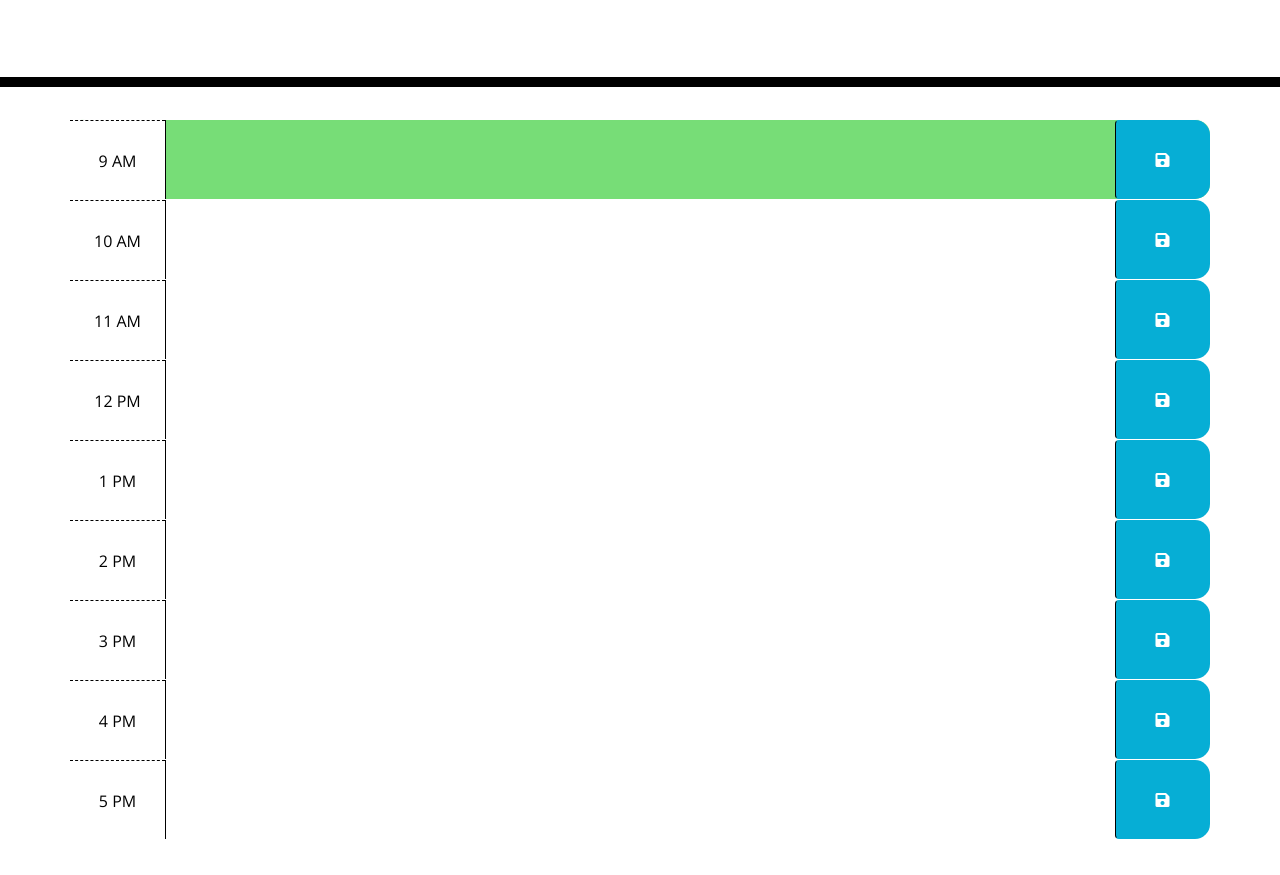
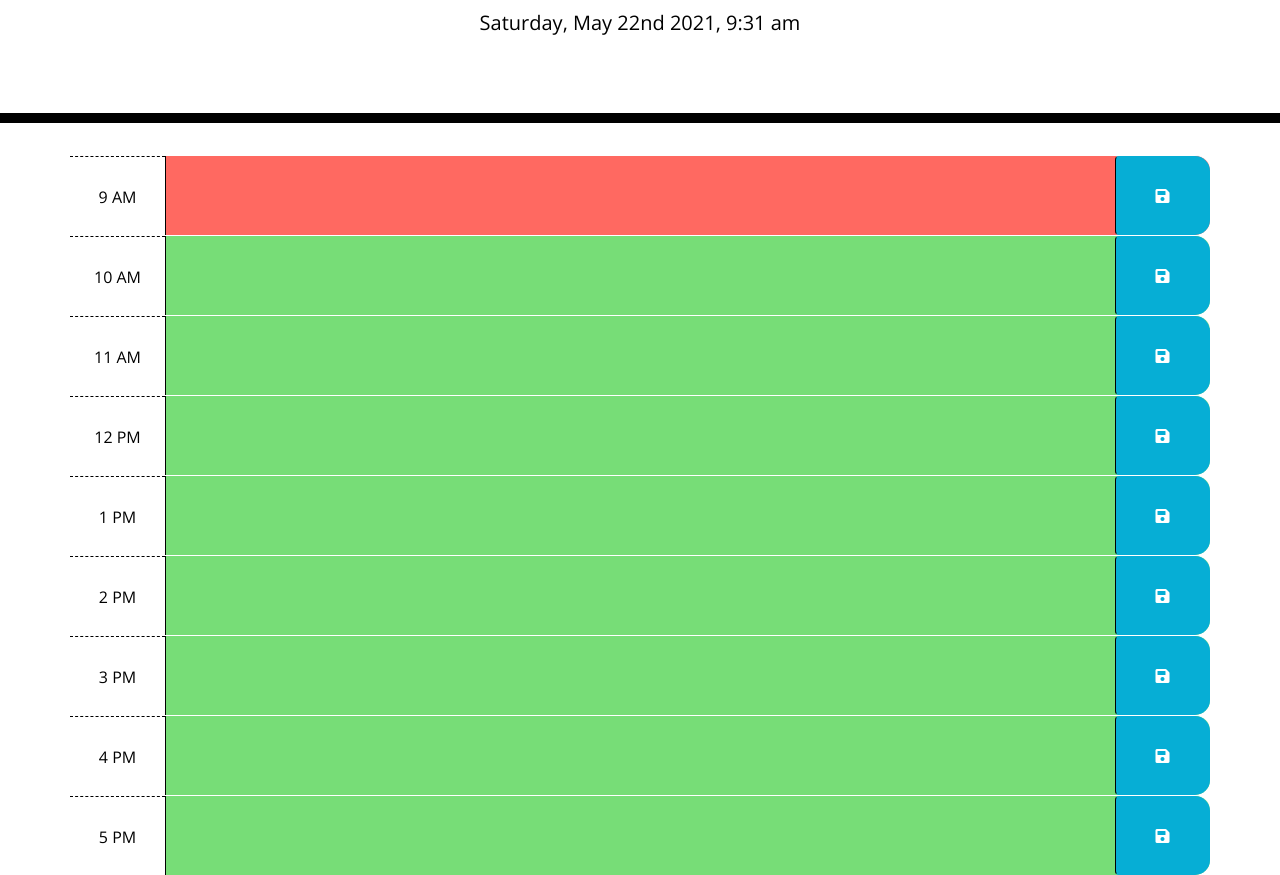
Before and after one commit to Teku-Guy/WorkDayScheduler, a plain HTML site: page index.html in a window 1280 px wide. Shown: the part 181-1056 px from the top of the page. Before the commit the page ends 1020 px from the top, so only its background shows below. Drawn offline with nearby package versions, Linux system fonts and the light colour scheme.

Commit message:
added moment.js Functions

```diff
--- a/assets/js/script.js
+++ b/assets/js/script.js
@@ -1,5 +1,36 @@
+// Let's set a Var to display Today's Date in Jumbotron later
+let todayDate = moment().format('dddd, MMM Do YYYY, h:mm a');
 
+function keepTime() {
+    //get current num of hours
+    var timeNow = moment().hour();
 
-let createTask = (taskText, taskDate, taskList) => {
+    //need to loop over the time-blocks
+    $('.time-block').each(function(){
+        //for everytime we loop through one of the .time-blocks we search through the id and split it and parse the in after 'Hour'
+        // this allows us to check each div and make sure we set the right one with the right background
+        var timeBlock = parseInt($(this).attr('id').split('hour')[1]);
 
-};
+        //need to check the time and add the classes for background color
+        if(timeBlock < timeNow) {
+            $(this).removeClass('future');
+            $(this).removeClass('present');
+            $(this).addClass('past');
+        } else if(timeBlock === timeNow){
+            $(this).removeClass('past');
+            $(this).removeClass('future');
+            $(this).addClass('present');
+        } else {
+            $(this).removeClass('present');
+            $(this).removeClass('past');
+            $(this).addClass('future');
+        }
+
+    });
+}
+
+$(document).ready(function(){
+    $('#currentDay').html(todayDate);
+});
+
+keepTime();
--- a/index.html
+++ b/index.html
@@ -33,7 +33,7 @@
     <div class="container ">
       <!-- Timeblocks go here -->
 
-          <div id="8" class="row time-block future">
+          <div id="hour9" class="row time-block">
             <div class="col-md-1 hour">
               9 AM
             </div>
@@ -41,56 +41,56 @@
               <button class="btn saveBtn col-md-1"><i class="fas fa-save"></i></button>
           </div>
 
-          <div id="10" class="row time-block">
+          <div id="hour10" class="row time-block">
             <div class="col-md-1 hour">
               10 AM
             </div>
               <textarea type="text" class="col-md-10 description"></textarea>
               <button class="btn saveBtn col-md-1"><i class="fas fa-save"></i></button>
           </div>
-          <div id="10" class="row time-block">
+          <div id="hour11" class="row time-block">
             <div class="col-md-1 hour">
               11 AM
             </div>
               <textarea type="text" class="col-md-10 description"></textarea>
               <button class="btn saveBtn col-md-1"><i class="fas fa-save"></i></button>
           </div>
-          <div id="10" class="row time-block">
+          <div id="hour12" class="row time-block">
             <div class="col-md-1 hour">
               12 PM
             </div>
               <textarea type="text" class="col-md-10 description"></textarea>
               <button class="btn saveBtn col-md-1"><i class="fas fa-save"></i></button>
           </div>
-          <div id="10" class="row time-block">
+          <div id="hour13" class="row time-block">
             <div class="col-md-1 hour">
               1 PM
             </div>
               <textarea type="text" class="col-md-10 description"></textarea>
               <button class="btn saveBtn col-md-1"><i class="fas fa-save"></i></button>
           </div>
-          <div id="10" class="row time-block">
+          <div id="hour14" class="row time-block">
             <div class="col-md-1 hour">
               2 PM
             </div>
               <textarea type="text" class="col-md-10 description"></textarea>
               <button class="btn saveBtn col-md-1"><i class="fas fa-save"></i></button>
           </div>
-          <div id="10" class="row time-block">
+          <div id="hour15" class="row time-block">
             <div class="col-md-1 hour">
               3 PM
             </div>
               <textarea type="text" class="col-md-10 description"></textarea>
               <button class="btn saveBtn col-md-1"><i class="fas fa-save"></i></button>
           </div>
-          <div id="10" class="row time-block">
+          <div id=hour16" class="row time-block">
             <div class="col-md-1 hour">
               4 PM
             </div>
               <textarea type="text" class="col-md-10 description"></textarea>
               <button class="btn saveBtn col-md-1"><i class="fas fa-save"></i></button>
           </div>
-          <div id="10" class="row time-block">
+          <div id="hour17" class="row time-block">
             <div class="col-md-1 hour">
               5 PM
             </div>
```
